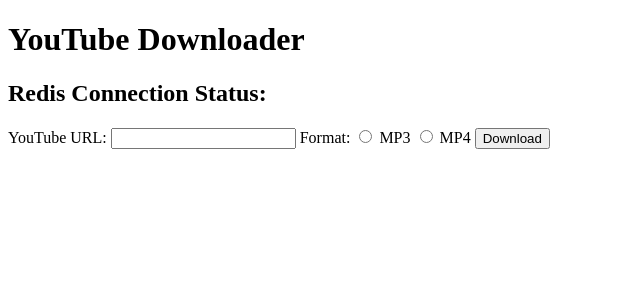
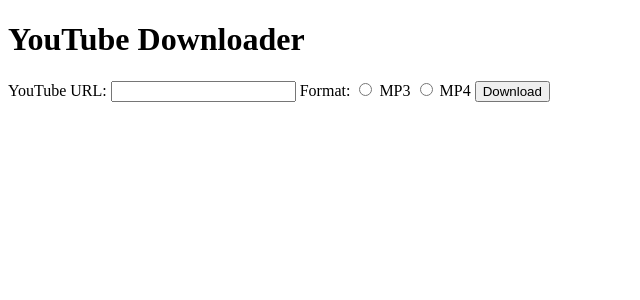
Before and after one commit to jooyoungnam/youtuding, a Flask app: page / in a window 1280 px wide. Shown: the top 300 px of the page, without its empty margins (0-640 px from the left). Run offline with Flask 2, Linux system fonts and the light colour scheme.

Commit message:
Update index.html

```diff
--- a/templates/index.html
+++ b/templates/index.html
@@ -7,13 +7,6 @@
 <body>
     <div class="container">
         <h1>YouTube Downloader</h1>
-
-        <!-- Display Redis connection status -->
-        <div>
-            <h2>Redis Connection Status:</h2>
-            <p>{{ redis_status }}</p>
-        </div>
-
         <form method="post" action="/download">
             <label for="url">YouTube URL:</label>
             <input type="text" id="url" name="url" required>
```
